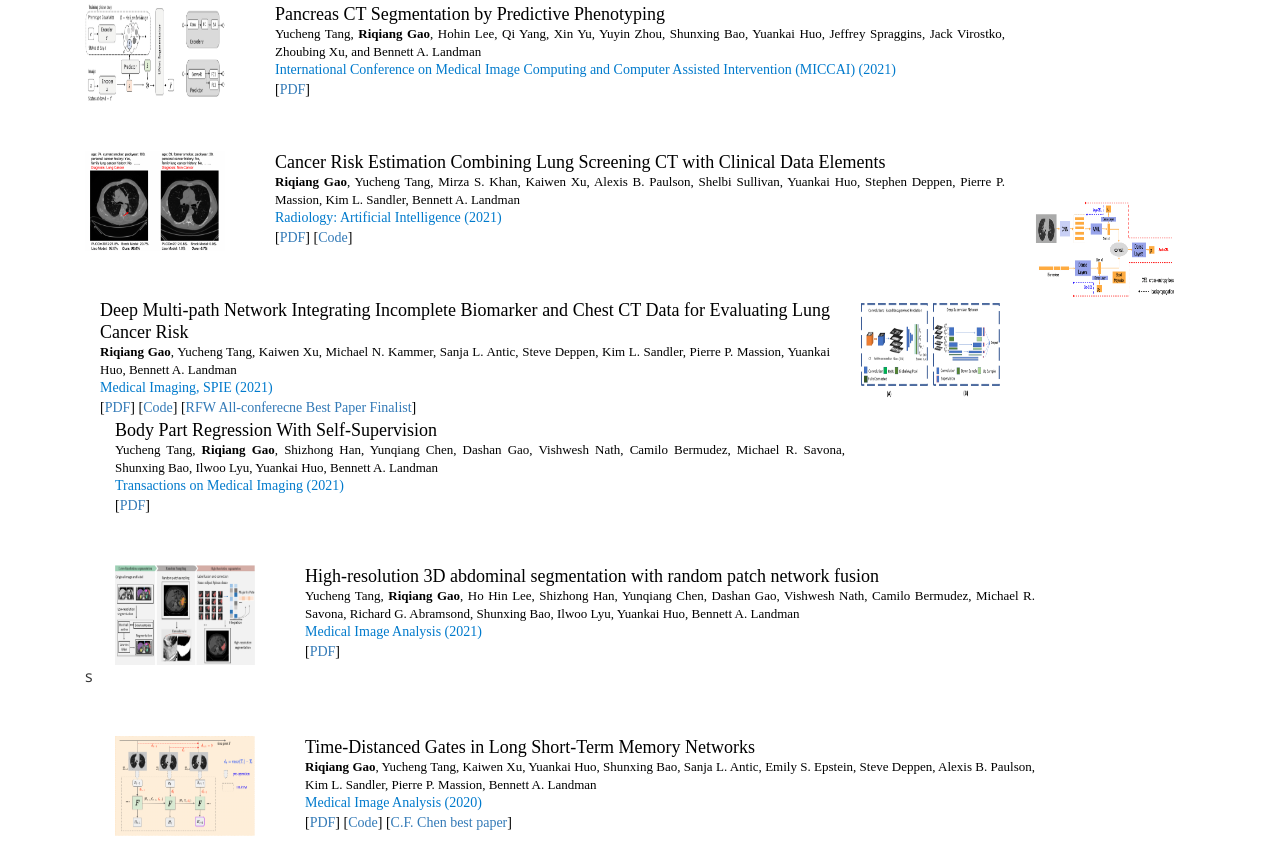
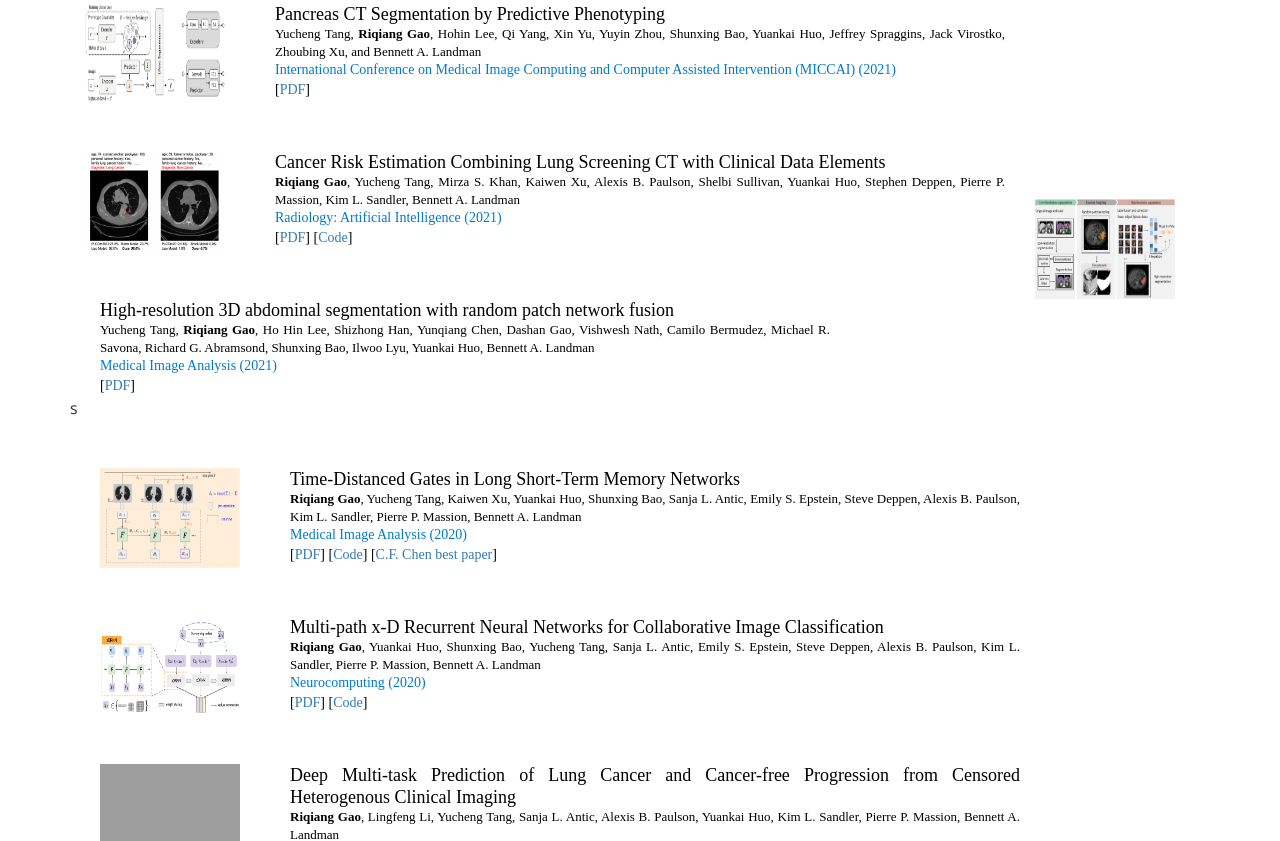
Before and after one commit to RiqiangGao/riqianggao.github.io, a plain HTML site: page publication.html in a window 1280 px wide. Shown: the part 1390-2231 px from the top of the page. Drawn offline with nearby package versions, Linux system fonts and the light colour scheme; grey boxes are pictures that could not be loaded.

Commit message:
Update publication.html

```diff
--- a/publication.html
+++ b/publication.html
@@ -376,59 +376,6 @@ Dorin Comaniciu, Ali Kamen
 		<div class="clearfix"> </div>
 	</div>
 </div> -->
-
-
-<div class="container">
-	<div class="about-grids">
-		<div class="col-md-2 about-grids-left">
-				<img src="./papers/SPIE21.png" width=140px height=100px>
-		</div>
-		<div class="col-md-8 about-grids-right">
-			<div id="collapseOne" class="panel-collapse collapse in" role="tabpanel" aria-labelledby="headingOne">
-				<div style="font-size: 18px;text-align: justify;color:#000000;line-height: 22px;font-family: TimesNewRoman">
-					Deep Multi-path Network Integrating Incomplete Biomarker and Chest CT Data for Evaluating Lung Cancer Risk
-				</div>
-				<div style="font-size: 13px;text-align: justify;color:#000000;line-height: 18px;font-family: TimesNewRoman">
-					</a> <strong>Riqiang Gao</strong>, Yucheng Tang, Kaiwen Xu, Michael N. Kammer, Sanja L. Antic, Steve Deppen, Kim L. Sandler, Pierre P. Massion, Yuankai Huo, Bennett A. Landman
-				<div style="font-size: 14px;text-align: justify;color:#007acc;line-height: 18px;font-family: TimesNewRoman">
-					Medical Imaging, SPIE (2021)
-				</div>
-				<div style="font-size: 14px;color:#000000;line-height: 22px;font-family: TimesNewRoman; clear: both;">
-				[<a href="https://arxiv.org/abs/2010.09524.pdf">PDF</a>] [<a href="https://github.com/MASILab/DeepLungIPN">Code</a>] [<a>RFW All-conferecne Best Paper Finalist</a>]
-				</div>
-			</div>
-		</div>
-		<div class="clearfix"> </div>
-	</div>
-</div>
-
-
-
-<div class="container">
-	<div class="about-grids">
-		<div class="col-md-2 about-grids-left">
-				<img src="./papers/Tang2021TMI.png" width=140px height=100px>
-		</div>
-		<div class="col-md-8 about-grids-right">
-			<div id="collapseOne" class="panel-collapse collapse in" role="tabpanel" aria-labelledby="headingOne">
-				<div style="font-size: 18px;text-align: justify;color:#000000;line-height: 22px;font-family: TimesNewRoman">
-					Body Part Regression With Self-Supervision
-				</div>
-				<div style="font-size: 13px;text-align: justify;color:#000000;line-height: 18px;font-family: TimesNewRoman">
-					Yucheng Tang, </a> <strong>Riqiang Gao</strong>, Shizhong Han, Yunqiang Chen, Dashan Gao, Vishwesh Nath, Camilo Bermudez, Michael R. Savona, Shunxing Bao, Ilwoo Lyu, Yuankai Huo, Bennett A. Landman
-				</div>
-				<div style="font-size: 14px;text-align: justify;color:#007acc;line-height: 18px;font-family: TimesNewRoman">
-					Transactions on Medical Imaging (2021)
-				</div>
-				<div style="font-size: 14px;color:#000000;line-height: 22px;font-family: TimesNewRoman; clear: both;">
-				[<a href="./papers/Tang2021TMI.pdf">PDF</a>]
-				</div>
-			</div>
-		</div>
-		<div class="clearfix"> </div>
-	</div>
-</div>
-
 <div class="container">
 	<div class="about-grids">
 		<div class="col-md-2 about-grids-left">
```
